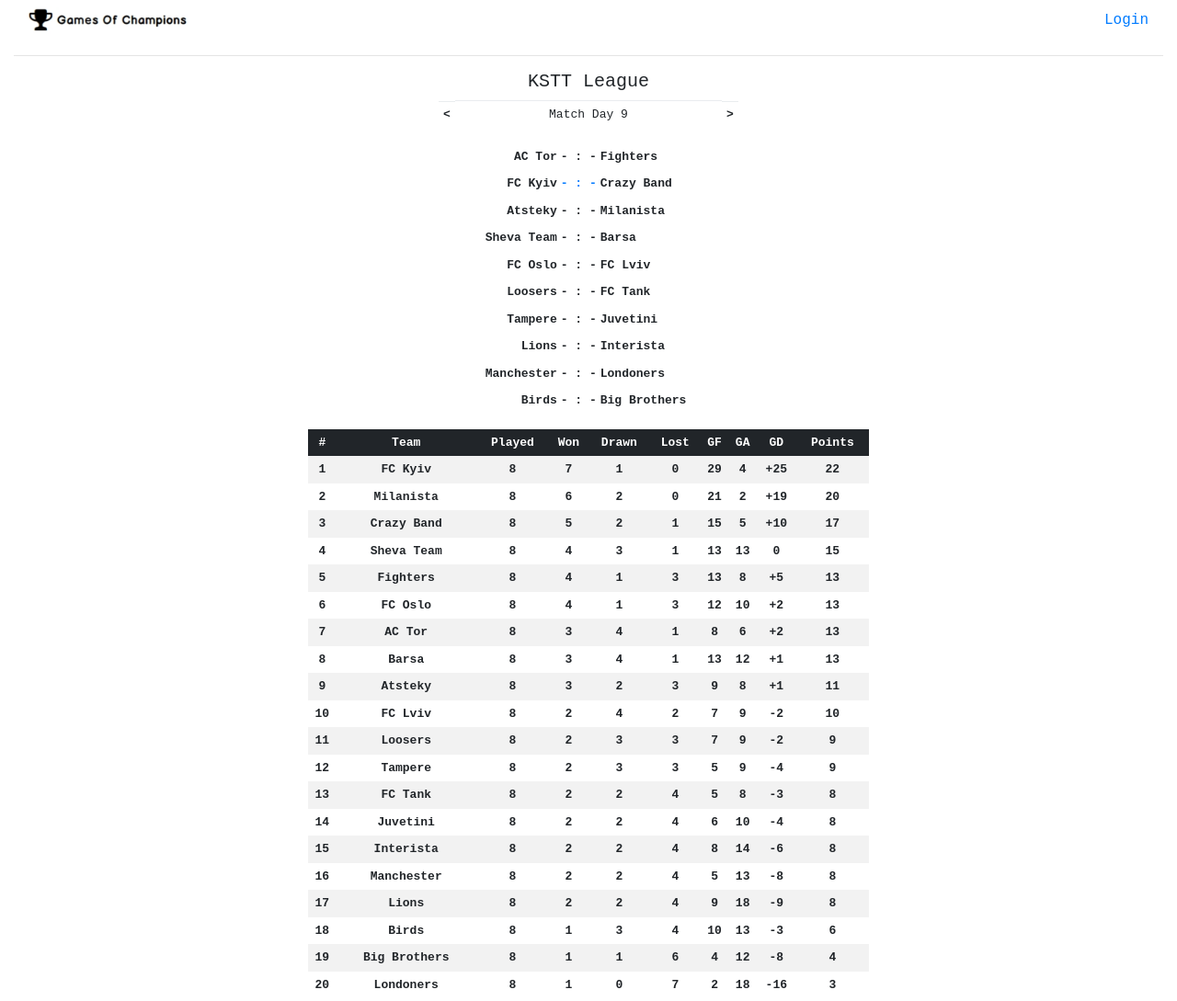
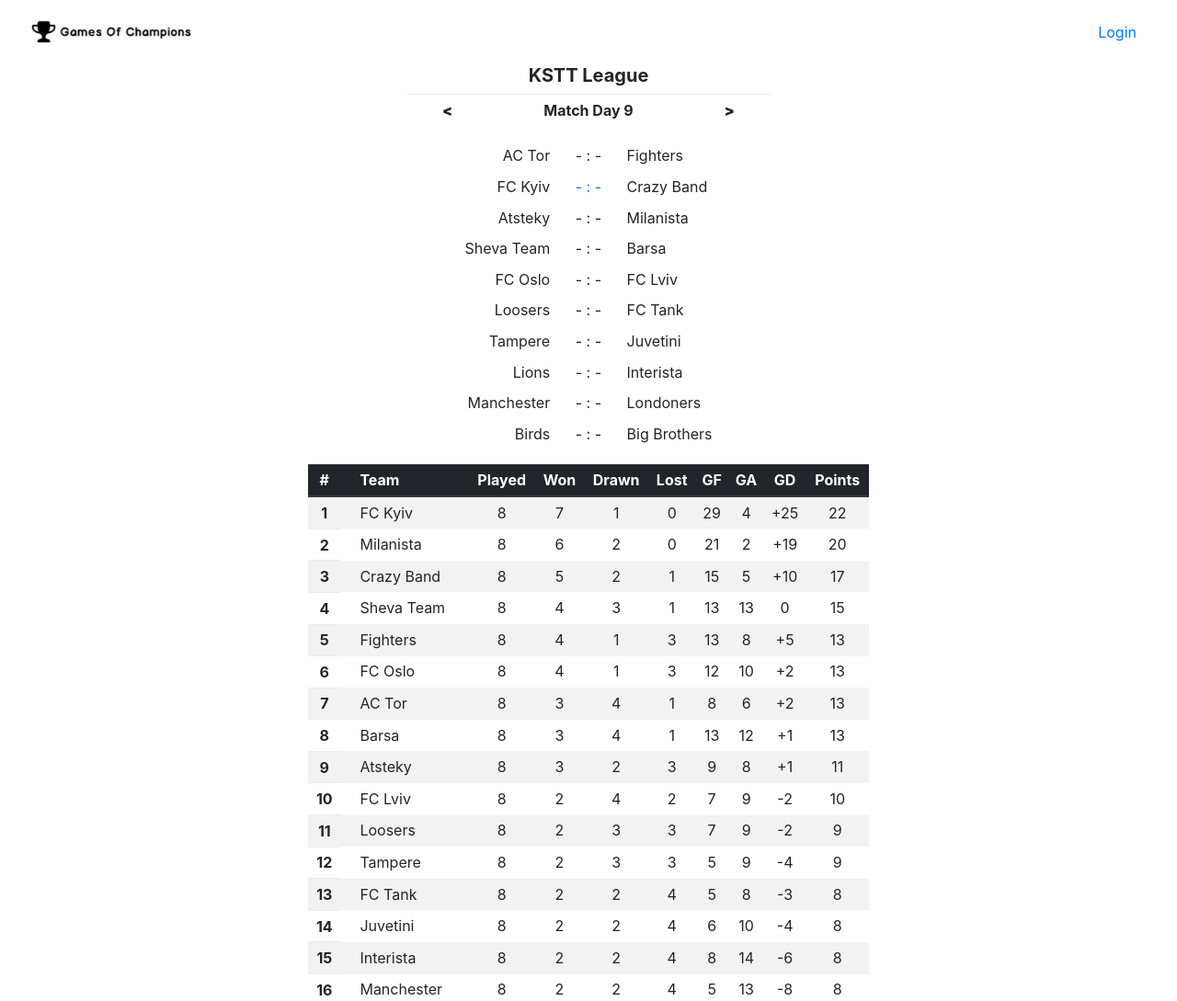
Before and after one commit to kpobozhny/goc_prototype, a plain HTML site: page matchday.html in a window 1280 px wide. Shown: the top 1089 px of the page at 92% size. Drawn offline with nearby package versions, Linux system fonts and the light colour scheme.

Commit message:
removed most of custom css styles

```diff
--- a/css/main.css
+++ b/css/main.css
@@ -1,26 +1,3 @@
-body{
-font-family: "Courier New";
-font-size: 13px;
-}
-
-.btn-options{
-  padding: 1px 4px 1px 4px;
-
-}
-
-.buttons-zone{
-    background-color: #fff;
-}
-
-.enter-goals{
-    width: 15px;
-        height: 15px;
-        margin: 1px;
-        padding: 1px 1px 2px 1px;
-        text-align: center;
-        vertical-align: middle;
-}
-
 .content{
     position: absolute;
     top: 50%;
@@ -28,77 +5,15 @@ font-size: 13px;
     transform: translateX(-50%) translateY(-50%);
 }
 
-header{
-    margin-top: 4px;
-}
-
-
-
-.login-zone{
-    float: right;
-    margin: 3px;
-}
-
-.login-zone li{
-    display: inline-block;
-}
-
-#logo-zone, #matchday{
-      text-align: center;
-      vertical-align: middle;
-}
-
-#logoAndName {
-
-  vertical-align: middle;
-}
-
-#tournamentList{
-    margin: 10px;
-
-}
-
-#left-arrow, .userOptions, .host-team{
-    float: right;
-}
-
-#right-arrow, .guest-team{
-    float: left;
-}
-
-#tournamentList td, #matches td, #match-name td, #match-forecasts td, #standings td,
-#tournamentList th, #matches th, #match-name th, #match-forecasts th, #standings th {
-    vertical-align: middle;
-    border: 0px;
-    font-weight: bold;
-    padding: 5px 2px 5px 2px;
-    text-align: center;
-
-
-}
-
-td.score{
-    width:1%;
-    white-space:nowrap;
-}
-
-#tournamentList .btn, h4{
-    font-weight: bold;
-}
-
-
-#home-img{
-    float: left;
-    height: 10%;
-    width: 40%;
-    padding: 0;
-    border: 0 !important; /*Removes border*/
-    /*background: radial-gradient(#cdcdcd, #727272);*/
-    background: transparent;
-    border-radius: 15px;
-
+#tournamentList td, #matches td, #match-name td, #match-forecasts td, #standings td
+{
+    border: none;
 }
 
 .pointers{
  font-size: 9px;
 }
+
+.buttons-zone{
+    background-color: #fff;
+}
--- a/matchday.html
+++ b/matchday.html
@@ -16,28 +16,25 @@
 
 <div class="container-fluid">
 
-    <div class="row header">
-        <div class="col-6 header-left">
-            <ul class="nav">
-                <li class="nav-item align-self-start">
-                    <a id="home-link" class="btn btn-default" href="index.html">
-                        <img id="home-img" src="images/logoAndName.png">
-                    </a>
-                </li>
+    <nav class="navbar navbar-expand-lg">
+        <a class="navbar-brand" href="index.html">
+            <img width="180" height="30" class="d-inline-block align-top" alt="" src="images/logoAndName.png">
+        </a>
+        <button class="navbar-toggler" type="button" data-toggle="collapse" data-target="#navbarText" aria-controls="navbarText" aria-expanded="false" aria-label="Toggle navigation">
+            <span class="navbar-toggler-icon"></span>
+        </button>
+        <div class="collapse navbar-collapse" id="navbarText">
+            <ul class="navbar-nav mr-auto">
             </ul>
+    <span class="navbar-text">
+      <a class="btn btn-default" href="#">Login</a>
+    </span>
         </div>
-        <div class="col-6 header-right">
-            <ul class="nav login-zone">
-                <li class="nav-item align-self-end"><a id="login-link" class="btn btn-default" href="#">Login</a>
-                </li>
-            </ul>
-        </div>
-    </div>
-    <hr>
+    </nav>
 
     <div id="tournament-name" class="row justify-content-center">
         <div class="col-3">
-            <h5 class="text-center">KSTT League</h5>
+            <h5 class="text-center font-weight-bold">KSTT League</h5>
         </div>
 
     </div>
@@ -46,12 +43,12 @@
         <div class="col">
             <div class="row justify-content-center">
                 <div class="col-4">
-                    <table id="matchday-title" class="table table-sm">
+                    <table id="matchday-title" class="table table-sm font-weight-bold">
                         <tbody>
                         <tr>
-                            <td id="left-arrow"><b><</b></td>
-                            <td id="matchday">Match Day 9</td>
-                            <td id="right-arrow"><b>></b></td>
+                            <td id="left-arrow" class="text-right"><b><</b></td>
+                            <td id="matchday" class="text-center">Match Day 9</td>
+                            <td id="right-arrow" class="text-left"><b>></b></td>
                         </tr>
                         </tbody>
                      </table>
@@ -59,57 +56,57 @@
             </div>
             <div class="row justify-content-center">
                 <div class="col-3">
-                    <table id="matches" class="table table-sm table-hover">
+                    <table id="matches" class="table table-sm table-hover ">
                         <tbody>
                         <tr>
-                            <td class="host-team">AC Tor</td>
-                            <td class="score">- : -</td>
-                            <td class="guest-team">Fighters</td>
+                            <td class="host-team text-right">AC Tor</td>
+                            <td class="score text-center">&emsp;- : -&emsp;</td>
+                            <td class="guest-team text-left">Fighters</td>
                         </tr>
                         <tr>
-                            <td class="host-team">FC Kyiv</td>
-                            <td class="score"><a href="match.html">- : -</a></td>
-                            <td class="guest-team">Crazy Band</td>
+                            <td class="host-team text-right">FC Kyiv</td>
+                            <td class="score text-center"><a href="match.html">- : -</a></td>
+                            <td class="guest-team text-left">Crazy Band</td>
                         </tr>
                         <tr>
-                            <td class="host-team">Atsteky</td>
-                            <td class="score">- : -</td>
-                            <td class="guest-team">Milanista</td>
+                            <td class="host-team text-right">Atsteky</td>
+                            <td class="score text-center">- : -</td>
+                            <td class="guest-team text-left">Milanista</td>
                         </tr>
                         <tr>
-                            <td class="host-team">Sheva Team</td>
-                            <td class="score">- : -</td>
-                            <td class="guest-team">Barsa</td>
+                            <td class="host-team text-right">Sheva Team</td>
+                            <td class="score text-center">- : -</td>
+                            <td class="guest-team text-left">Barsa</td>
                         </tr>
                         <tr>
-                            <td class="host-team">FC Oslo</td>
-                            <td class="score">- : -</td>
-                            <td class="guest-team">FC Lviv</td>
+                            <td class="host-team text-right">FC Oslo</td>
+                            <td class="score text-center">- : -</td>
+                            <td class="guest-team text-left">FC Lviv</td>
                         </tr>
                         <tr>
-                            <td class="host-team">Loosers</td>
-                            <td class="score">- : -</td>
-                            <td class="guest-team">FC Tank</td>
+                            <td class="host-team text-right">Loosers</td>
+                            <td class="score text-center">- : -</td>
+                            <td class="guest-team text-left">FC Tank</td>
                         </tr>
                         <tr>
-                            <td class="host-team">Tampere</td>
-                            <td class="score">- : -</td>
-                            <td class="guest-team">Juvetini</td>
+                            <td class="host-team text-right">Tampere</td>
+                            <td class="score text-center">- : -</td>
+                            <td class="guest-team text-left">Juvetini</td>
                         </tr>
                         <tr>
-                            <td class="host-team">Lions</td>
-                            <td class="score">- : -</td>
-                            <td class="guest-team">Interista</td>
+                            <td class="host-team text-right">Lions</td>
+                            <td class="score text-center">- : -</td>
+                            <td class="guest-team text-left">Interista</td>
                         </tr>
                         <tr>
-                            <td class="host-team">Manchester</td>
-                            <td class="score">- : -</td>
-                            <td class="guest-team">Londoners</td>
+                            <td class="host-team text-right">Manchester</td>
+                            <td class="score text-center">- : -</td>
+                            <td class="guest-team text-left">Londoners</td>
                         </tr>
                         <tr>
-                            <td class="host-team">Birds</td>
-                            <td class="score">- : -</td>
-                            <td class="guest-team">Big Brothers</td>
+                            <td class="host-team text-right">Birds</td>
+                            <td class="score text-center">- : -</td>
+                            <td class="guest-team text-left">Big Brothers</td>
                         </tr>
                         </tbody>
                     </table>
@@ -118,11 +115,11 @@
             </div>
             <div class="row justify-content-center">
                 <div class="col-6">
-                    <table id="standings" class="table table-sm table-striped">
+                    <table id="standings" class="table table-sm table-striped text-center">
                         <thead class="thead-dark">
                         <tr>
                             <th scope="col">#</th>
-                            <th scope="col">Team</th>
+                            <th scope="col" class="text-left">&emsp;Team</th>
                             <th scope="col">Played</th>
                             <th scope="col">Won</th>
                             <th scope="col">Drawn</th>
@@ -136,7 +133,7 @@
                         <tbody>
                         <tr>
                             <th scope="row">1</th>
-                            <td>FC Kyiv</td>
+                            <td class="text-left">&emsp;FC Kyiv</td>
                             <td>8</td>
                             <td>7</td>
                             <td>1</td>
@@ -148,7 +145,7 @@
                         </tr>
                         <tr>
                             <th scope="row">2</th>
-                            <td>Milanista</td>
+                            <td class="text-left">&emsp;Milanista</td>
                             <td>8</td>
                             <td>6</td>
                             <td>2</td>
@@ -160,7 +157,7 @@
                         </tr>
                         <tr>
                             <th scope="row">3</th>
-                            <td>Crazy Band</td>
+                            <td class="text-left">&emsp;Crazy Band</td>
                             <td>8</td>
                             <td>5</td>
                             <td>2</td>
@@ -172,7 +169,7 @@
                         </tr>
                         <tr>
                             <th scope="row">4</th>
-                            <td>Sheva Team</td>
+                            <td class="text-left">&emsp;Sheva Team</td>
                             <td>8</td>
                             <td>4</td>
                             <td>3</td>
@@ -184,7 +181,7 @@
                         </tr>
                         <tr>
                             <th scope="row">5</th>
-                            <td>Fighters</td>
+                            <td class="text-left">&emsp;Fighters</td>
                             <td>8</td>
                             <td>4</td>
                             <td>1</td>
@@ -196,7 +193,7 @@
                         </tr>
                         <tr>
                             <th scope="row">6</th>
-                            <td>FC Oslo</td>
+                            <td class="text-left">&emsp;FC Oslo</td>
                             <td>8</td>
                             <td>4</td>
                             <td>1</td>
@@ -208,7 +205,7 @@
                         </tr>
                         <tr>
                             <th scope="row">7</th>
-                            <td>AC Tor</td>
+                            <td class="text-left">&emsp;AC Tor</td>
                             <td>8</td>
                             <td>3</td>
                             <td>4</td>
@@ -220,7 +217,7 @@
                         </tr>
                         <tr>
                             <th scope="row">8</th>
-                            <td>Barsa</td>
+                            <td class="text-left">&emsp;Barsa</td>
                             <td>8</td>
                             <td>3</td>
                             <td>4</td>
@@ -232,7 +229,7 @@
                         </tr>
                         <tr>
                             <th scope="row">9</th>
-                            <td>Atsteky</td>
+                            <td class="text-left">&emsp;Atsteky</td>
                             <td>8</td>
                             <td>3</td>
                             <td>2</td>
@@ -244,7 +241,7 @@
                         </tr>
                         <tr>
                             <th scope="row">10</th>
-                            <td>FC Lviv</td>
+                            <td class="text-left">&emsp;FC Lviv</td>
                             <td>8</td>
                             <td>2</td>
                             <td>4</td>
@@ -256,7 +253,7 @@
                         </tr>
                         <tr>
                             <th scope="row">11</th>
-                            <td>Loosers</td>
+                            <td class="text-left">&emsp;Loosers</td>
                             <td>8</td>
                             <td>2</td>
                             <td>3</td>
@@ -268,7 +265,7 @@
                         </tr>
                         <tr>
                             <th scope="row">12</th>
-                            <td>Tampere</td>
+                            <td class="text-left">&emsp;Tampere</td>
                             <td>8</td>
                             <td>2</td>
                             <td>3</td>
@@ -280,7 +277,7 @@
                         </tr>
                         <tr>
                             <th scope="row">13</th>
-                            <td>FC Tank</td>
+                            <td class="text-left">&emsp;FC Tank</td>
                             <td>8</td>
                             <td>2</td>
                             <td>2</td>
@@ -292,7 +289,7 @@
                         </tr>
                         <tr>
                             <th scope="row">14</th>
-                            <td>Juvetini</td>
+                            <td class="text-left">&emsp;Juvetini</td>
                             <td>8</td>
                             <td>2</td>
                             <td>2</td>
@@ -304,7 +301,7 @@
                         </tr>
                         <tr>
                             <th scope="row">15</th>
-                            <td>Interista</td>
+                            <td class="text-left">&emsp;Interista</td>
                             <td>8</td>
                             <td>2</td>
                             <td>2</td>
@@ -316,7 +313,7 @@
                         </tr>
                         <tr>
                             <th scope="row">16</th>
-                            <td>Manchester</td>
+                            <td class="text-left">&emsp;Manchester</td>
                             <td>8</td>
                             <td>2</td>
                             <td>2</td>
@@ -328,7 +325,7 @@
                         </tr>
                         <tr>
                             <th scope="row">17</th>
-                            <td>Lions</td>
+                            <td class="text-left">&emsp;Lions</td>
                             <td>8</td>
                             <td>2</td>
                             <td>2</td>
@@ -340,7 +337,7 @@
                         </tr>
                         <tr>
                             <th scope="row">18</th>
-                            <td>Birds</td>
+                            <td class="text-left">&emsp;Birds</td>
                             <td>8</td>
                             <td>1</td>
                             <td>3</td>
@@ -352,7 +349,7 @@
                         </tr>
                         <tr>
                             <th scope="row">19</th>
-                            <td>Big Brothers</td>
+                            <td class="text-left">&emsp;Big Brothers</td>
                             <td>8</td>
                             <td>1</td>
                             <td>1</td>
@@ -364,7 +361,7 @@
                         </tr>
                         <tr>
                             <th scope="row">20</th>
-                            <td>Londoners</td>
+                            <td class="text-left">&emsp;Londoners</td>
                             <td>8</td>
                             <td>1</td>
                             <td>0</td>
```
Also changed, not shown: index.html (+21 -16 lines), match.html (+23 -25 lines), images/icons/ic_check_circle_black_24dp_1x.png (deleted), images/icons/ic_chevron_left_black_24dp_1x.png (deleted), images/icons/ic_chevron_right_black_24dp_1x.png (deleted).
